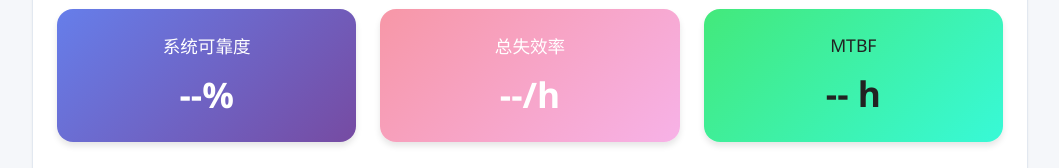
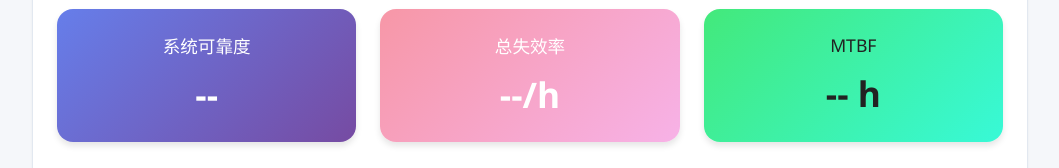
Before and after one commit to 1225698/reliability-software, a Vue app: page /calculator in a window 1280 px wide. Shown: the part 1381-1549 px from the top of the page, without its empty margins (220-1279 px from the left). Built offline with nearby package versions, Linux system fonts and the light colour scheme.

Commit message:
改成小数

```diff
--- a/src/views/Calculator.vue
+++ b/src/views/Calculator.vue
@@ -139,7 +139,7 @@
           <div class="card-content result-row">
             <div class="result-box purple">
               <div class="result-label">系统可靠度</div>
-              <div class="result-value">{{ calculationResults.hasResults ? (calculationResults.systemReliability * 100).toFixed(2) : '--' }}%</div>
+              <div class="result-value">{{ calculationResults.hasResults ? calculationResults.systemReliability.toFixed(4) : '--' }}</div>
             </div>
             <div class="result-box pink">
               <div class="result-label">总失效率</div>
@@ -185,7 +185,7 @@
                   </div>
                   <div class="detail-row">
                     <span>系统可靠度:</span>
-                    <strong>{{ (system.systemReliability * 100).toFixed(2) }}%</strong>
+                    <strong>{{ system.systemReliability.toFixed(4) }}</strong>
                   </div>
                   <div class="detail-row">
                     <span>元器件:</span>
@@ -467,7 +467,7 @@
                 </div>
                 <div class="result-box pink" style="flex:0 0 220px;">
                   <div class="result-label">任务基本可靠度 P</div>
-                  <div class="result-value">{{ (calculationResults.taskResults.taskReliability * 100).toFixed(4) }}%</div>
+                  <div class="result-value">{{ calculationResults.taskResults.taskReliability.toFixed(4) }}</div>
                 </div>
               </div>
               <div class="system-summary" style="margin-top: 16px; padding: 12px; background: #f8f9fa; border-radius: 6px;">
@@ -513,7 +513,7 @@
                   </div>
                   <div class="task-result-row">
                     <span>任务可靠度:</span>
-                    <strong>{{ (result.taskReliability * 100).toFixed(4) }}%</strong>
+                    <strong>{{ result.taskReliability.toFixed(4) }}</strong>
                   </div>
                   <div class="task-result-row">
                     <span>任务 MTBF:</span>
```
